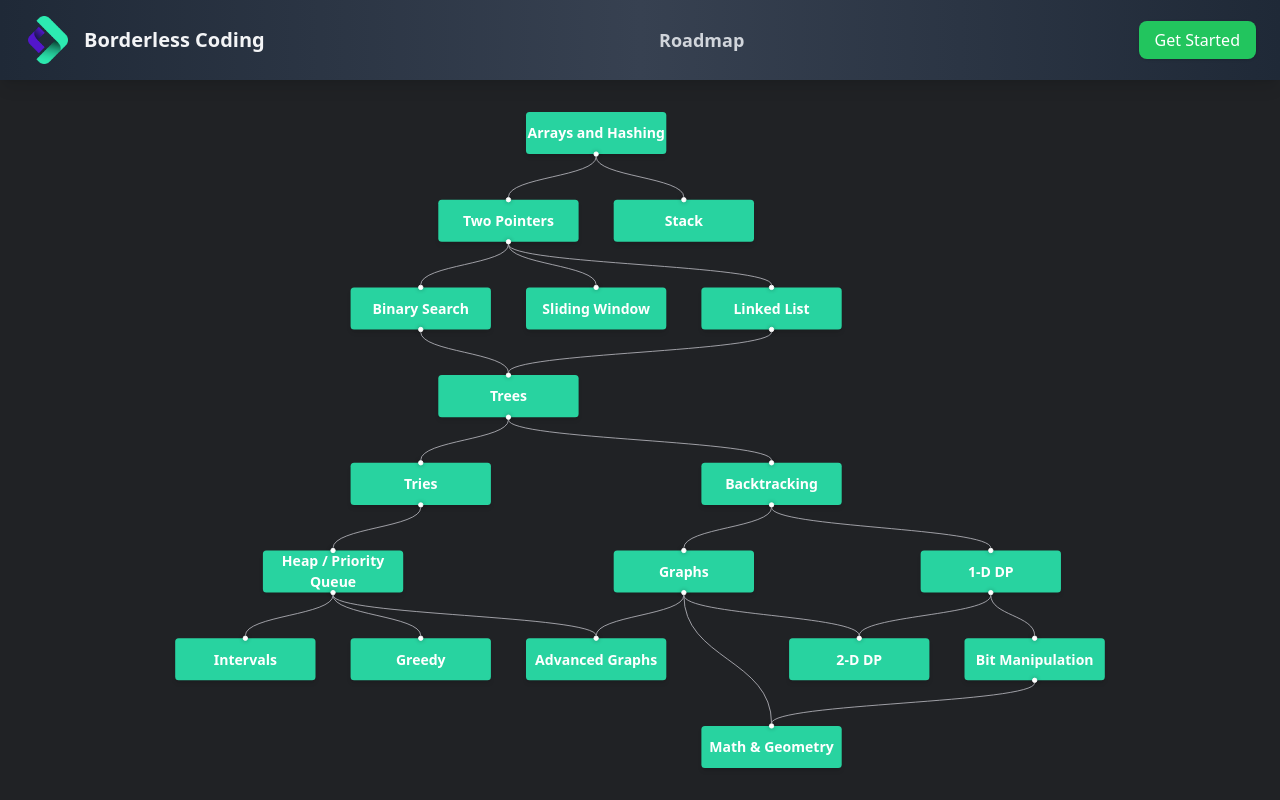
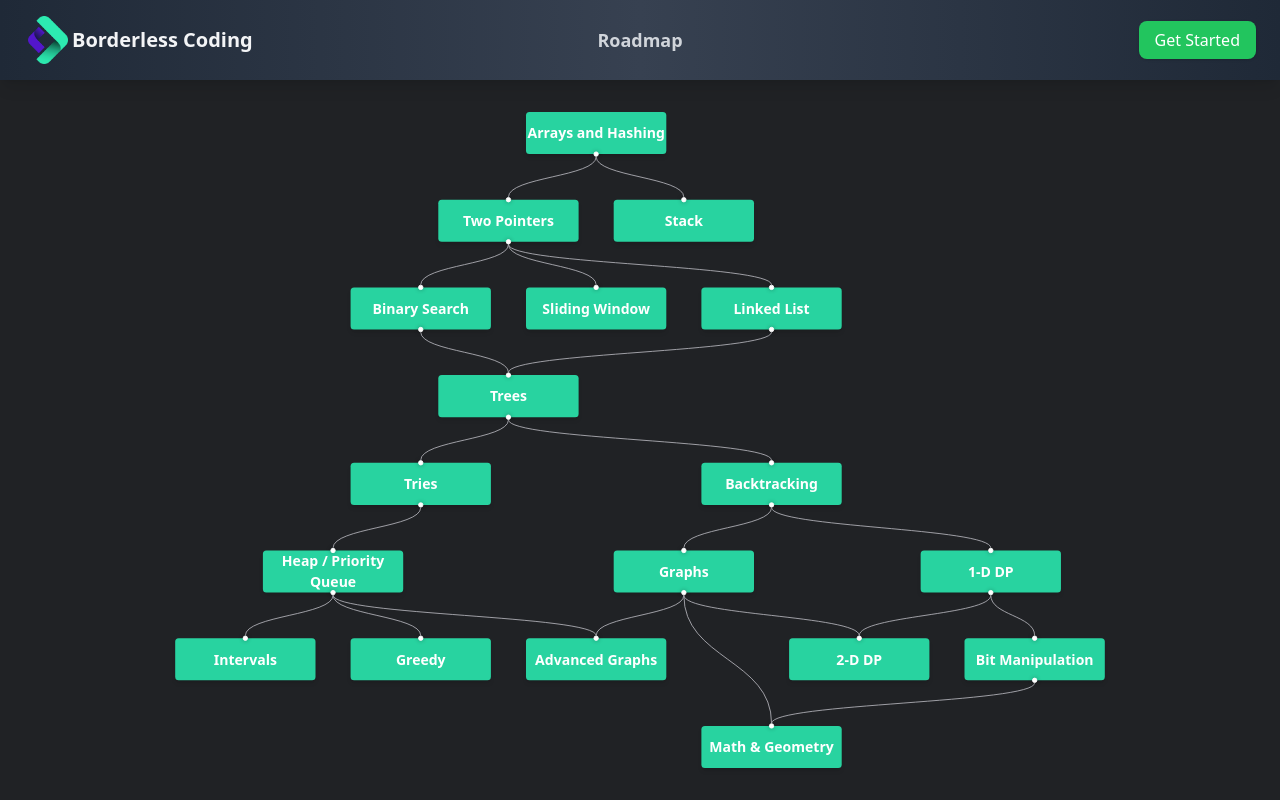
Before and after one commit to ProgramadoresSemPatria/NEUROMANCERS-module-code-breakers, a React (Vite) app: page /roadmap in a window 1280 px wide. Built offline with nearby package versions, Linux system fonts and the light colour scheme.

Commit message:
style: ensure the "Roadmap" word stays perfectly centered on the screen while keeping the other elements aligned

```diff
--- a/src/components/header.tsx
+++ b/src/components/header.tsx
@@ -4,19 +4,22 @@ import logo from '../assets/símbolo.png';
 const Header: React.FC = () => {
   return (
     <header className="bg-gradient-to-r from-gray-800 via-gray-700 to-gray-800 text-white shadow-lg fixed w-full top-0 left-0 z-10">
-      <div className="container mx-auto px-6 py-4 flex items-center">
-        <div className="flex items-center space-x-3">
+      <div className="container mx-auto px-6 py-4 flex items-center justify-between">
+        <div className="flex items-center">
           <img
             src={logo}
             alt="Code Breakers Logo"
             className="w-12 h-12 object-contain animate-fade-in hover:scale-110 transition-transform"
           />
-          <a className="text-xl font-semibold text-gray-100 hover:text-gray-300 transition-colors">
+          <a
+            href="/"
+            className="text-xl font-semibold text-gray-100 hover:text-gray-300 transition-colors"
+          >
             Borderless Coding
           </a>
         </div>
 
-        <nav className="flex-1 flex justify-center space-x-10">
+        <nav className="absolute left-1/2 transform -translate-x-1/2">
           <a
             href="/roadmap"
             className="text-lg text-gray-300 hover:text-white transition-transform transform hover:scale-105 font-bold relative group"
```
